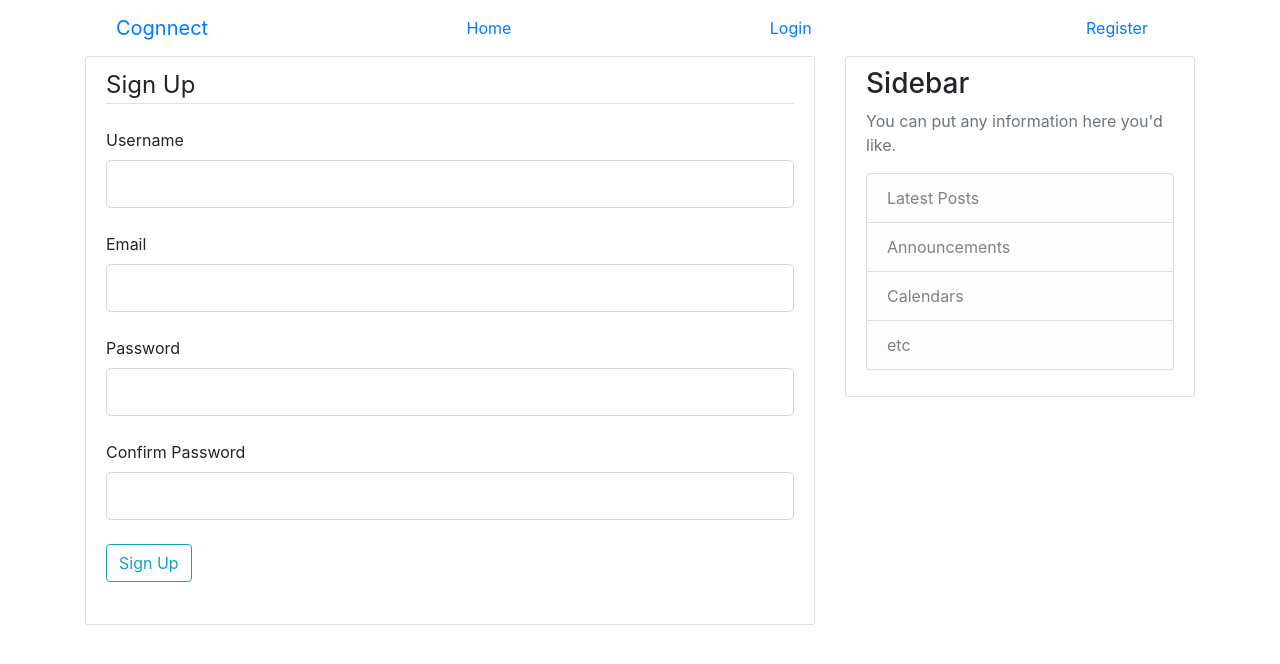
After one commit to tcinfinity/cognnect, a Flask app: template templates/signup2.html in a window 1280 px wide. The commit adds this page. Shown: the top 664 px of the page. Run offline with Flask 2, Linux system fonts and the light colour scheme; the template is opened without the code that fills it: values that come from a table or form of the project are taken from there, others are empty; some libraries are stand-ins or nearby versions.

Commit message:
login/signup

```diff
--- a/app.py
+++ b/app.py
@@ -1,12 +1,11 @@
 import os
-
-from flask import Flask, session, render_template, flash, redirect
-from flask_session import Session
+from flask import Flask, session, render_template, flash, redirect, request, make_response, url_for
 from sqlalchemy import create_engine
 from sqlalchemy.orm import scoped_session, sessionmaker
 
-from forms import SignUpForm
+from forms import SignUpForm, LoginForm
 
+specialChars = ['"',"'"]
 app = Flask(__name__)
 
 # Check for environment variable
@@ -16,30 +15,100 @@ if not os.getenv("DATABASE_URL"):
 # Configure session to use filesystem
 app.config["SESSION_PERMANENT"] = False
 app.config["SESSION_TYPE"] = "filesystem"
-Session(app)
-
+engine = create_engine(os.getenv("DATABASE_URL"))
+db = scoped_session(sessionmaker(bind=engine))
 # 32-bit key
 app.config["SECRET_KEY"] = b'\x9b\xff\xa7p\xdd=p\x1bE\xc8\xd7Q\xb1\xf8\x90\xda\xa6\x89\xd7\xe1\x84\xc8d\xb0\xc8\x17\xc7\xf4\x95\rZc'
 
+is_logged = False
+
 @app.route('/')
+@app.route("/index", methods=['GET','POST'])
 def index():
     return render_template('index.html')
 
 @app.route('/signup', methods=['POST', 'GET'])
 def signup():
+    global is_logged
+    unok = True
+    emok = True
+    if is_logged:
+        return redirect(url_for('index'))
+    usernames = db.execute("SELECT username FROM cognnectuser").fetchall()
+    emails = db.execute("SELECT email FROM cognnectuser").fetchall()
+
     form = SignUpForm()
+    for username in usernames:
+        if form.username.data == username[0]:
+            unok = False
+    for email in emails:
+        if form.email.data == email[0]:
+            emok = False3
 
-    if request.method == 'POST':
-        if form.validate() == False:
-            flash('All fields are required.')
-            return render_template('signup.html', form=form)
-        else:
-            # TODO: check with database for repeats
-            return redirect('index.html', signup_success=True)
-            # TODO: email confirmation?
+    '''Check For Duplicate Username & Email'''
+    if form.validate_on_submit() and unok and emok:
+        print(form.username.data, form.email.data, form.password.data)
+        db.execute("INSERT INTO cognnectuser (username, email, password) VALUES (:un, :em, :pw);",{"un": form.username.data, "em": form.email.data, "pw": form.password.data})
+        db.commit()
+        flash(f'Account created for {form.username.data}!', 'success')
+        return redirect(url_for('index'))
+    elif not unok and emok:
+        flash(f'The username "{form.username.data}" has been taken!', 'danger')
+        return render_template('signup.html', form=form)
+    elif not emok and unok:
+        flash(f'The email "{form.email.data}" has been registered already!', 'danger')
+        return render_template('signup.html', form=form)
+    elif not unok and not emok:
+        flash(f'The username "{form.username.data}" and email "{form.email.data}" have both been taken!', 'danger')
+        return render_template('signup.html', form=form)
+    '''Return Same Website If Fields Do Not Satisfy Requirements'''
+    return render_template('signup.html', form=form)
+    # TODO: email confirmation?
 
-    elif request.method == 'GET':
-        return render_template('signup.html', form=form)
+@app.route("/login", methods=['GET', 'POST'])
+def login():
+    global is_logged
+    global current_user
+    loginok = False
+    form = LoginForm()
+    if form.validate_on_submit():
+        print(form.username.data,form.password.data)
+        '''
+        Check For Special Characters As Part Of Special Characters
+        '''
+        for letter in form.password.data:
+            for character in specialChars:
+                if letter == character:
+                    flash('Login Unsuccessful. Please check username and password for any special characters!', 'danger')
+                    return render_template('login.html', title='Login', form=form)
+        try:
+            for letter in form.username.data:
+                for character in specialChars:
+                    if letter == character:
+                        flash('Login Unsuccessful. Please check username and password for any special characters!', 'danger')
+                        return render_template('login.html', title='Login', form=form)
+        except:
+            print(form.username.data,specialChars)
+        '''
+        Check If Username & Password Are Matching Pairs
+        '''
+
+        userinfo = db.execute("SELECT * FROM cognnectuser WHERE (username = :un);",{"un": form.username.data}).fetchall()
+        ''' userinfo Is A Row Of Data, userinfo[0][3] Is The Password Of User'''
+
+        try:
+            if form.password.data == userinfo[0][2]:
+
+                is_logged = True
+                current_user = form.username.data
+                message = 'You have been logged in, ' + current_user + '!'
+                flash(message, 'success')
+                return redirect(url_for('index'))
+            else:
+                flash('Login Unsuccessful. Please check username and password and make sure that they are correct!', 'danger')
+        except:
+            flash('Login Unsuccessful. Please check username and password and make sure that they are correct!', 'danger')
+    return render_template('login.html', title='Login', form=form)
 
 @app.errorhandler(404)
 def not_found(error):
--- a/forms.py
+++ b/forms.py
@@ -1,29 +1,19 @@
-from flask_wtf import from
-from wtforms import TextField, SelectField, IntegerField, StringField, SubmitField
+from flask_wtf import  FlaskForm
+from wtforms import TextField, SelectField, IntegerField, StringField, SubmitField, BooleanField, PasswordField
 from wtforms import validators, ValidationError
-from wtforms.validators import InputRequired, EqualTo, Email, Length
+from wtforms.validators import InputRequired, EqualTo, Email, Length, DataRequired
 
-class SignUpForm(Form):
-    username = StringField(u'Username', validators=[
-        InputRequired('Please enter a username.'),
-        Length(min=4, max=16, message='Username can only be 4-16 characters long')
-    ])
+class SignUpForm(FlaskForm):
+    username = StringField('Username', validators=[DataRequired(), Length(min=2, max=20)])
+    email = StringField('Email', validators=[DataRequired(), Email()])
+    password = PasswordField('Password', validators=[DataRequired()])
+    confirm_password = PasswordField('Confirm Password', validators=[DataRequired(), EqualTo('password')])
+    submit = SubmitField('Sign Up')
 
-    email = StringField(u'Email', validators=[
-        InputRequired('Please enter your email.'),
-        Email('Please enter a valid email.')
-    ])
+class LoginForm(FlaskForm):
+    username = StringField('Username', validators=[DataRequired(), Length(min=2, max=20)])
+    password = PasswordField('Password', validators=[DataRequired()])
+    remember = BooleanField('Remember Me')
+    submit = SubmitField('Login')
 
-    password = StringField(u'Password', validators=[
-        InputRequired('Please enter a password.'),
-        Length(min=8, message='Password must be at least 8 characters long')
-    ])
-
-    confirm_password = StringField(u'Confirm Password', validators=[
-        InputRequired('Please enter the password again.'),
-        EqualTo('password', message='Passwords must match'),
-    ])
-
-    #age = IntegerField(u'Age', validators=[InputRequired()])
-
-    submit = SubmitField('Sign Up')
+specialChars = ['"',"'"]
--- a/static/styles/main.css
+++ b/static/styles/main.css
@@ -0,0 +1,80 @@
+body {
+  background: #fafafa;
+  color: #333333;
+  margin-top: 5rem;
+}
+
+h1, h2, h3, h4, h5, h6 {
+  color: #444444;
+}
+
+.bg-steel {
+  background-color: #5f788a;
+}
+
+.site-header .navbar-nav .nav-link {
+  color: #cbd5db;
+}
+
+.site-header .navbar-nav .nav-link:hover {
+  color: #ffffff;
+}
+
+.site-header .navbar-nav .nav-link.active {
+  font-weight: 500;
+}
+
+.content-section {
+  background: #ffffff;
+  padding: 10px 20px;
+  border: 1px solid #dddddd;
+  border-radius: 3px;
+  margin-bottom: 20px;
+}
+
+.article-title {
+  color: #444444;
+}
+
+a.article-title:hover {
+  color: #428bca;
+  text-decoration: none;
+}
+
+.article-content {
+  white-space: pre-line;
+}
+
+.article-img {
+  height: 65px;
+  width: 65px;
+  margin-right: 16px;
+}
+
+.article-metadata {
+  padding-bottom: 1px;
+  margin-bottom: 4px;
+  border-bottom: 1px solid #e3e3e3
+}
+
+.article-metadata a:hover {
+  color: #333;
+  text-decoration: none;
+}
+
+.article-svg {
+  width: 25px;
+  height: 25px;
+  vertical-align: middle;
+}
+
+.account-img {
+  height: 125px;
+  width: 125px;
+  margin-right: 20px;
+  margin-bottom: 16px;
+}
+
+.account-heading {
+  font-size: 2.5rem;
+}
--- a/templates/base.html
+++ b/templates/base.html
@@ -4,7 +4,7 @@
     <title>{% block title %}{% endblock %}</title>
 
     <meta charset="UTF-8">
-    <meta name="viewport" content="width=device-width, initial-scale=1.0">
+    <meta name="viewport" content="width=device-width, initial-scale=1, shrink-to-fit=no">
     <meta http-equiv="X-UA-Compatible" content="ie=edge">
 
     <meta name="description" content="Cognnect">
@@ -13,21 +13,39 @@
        content="cognnect">
 
     <link rel="stylesheet" href="{{ url_for('static', filename='styles/main.css') }}">
-    <link rel="stylesheet" href="https://stackpath.bootstrapcdn.com/bootstrap/4.3.1/css/bootstrap.min.css" integrity="sha384-ggOyR0iXCbMQv3Xipma34MD+dH/1fQ784/j6cY/iJTQUOhcWr7x9JvoRxT2MZw1T" crossorigin="anonymous">
+    <link rel="stylesheet" href="https://maxcdn.bootstrapcdn.com/bootstrap/4.0.0/css/bootstrap.min.css" integrity="sha384-Gn5384xqQ1aoWXA+058RXPxPg6fy4IWvTNh0E263XmFcJlSAwiGgFAW/dAiS6JXm" crossorigin="anonymous">
 
 
 </head>
+<main role="main" class="container">
     <body>
-    {% block body %}
 
       {% block nav %}
           {% include "nav.html" %}
       {% endblock nav %}
+      <div class="row">
+        <div class="col-md-8">
+          {% block body %}
 
               {% block content %}
 
               {% endblock content %}
 
           {% endblock body %}
+        </div>
+
+        <div class="col-md-4">
+            <div class="content-section">
+              <h3>Sidebar</h3>
+              <p class='text-muted'>You can put any information here you'd like.
+                <ul class="list-group">
+                  <li class="list-group-item list-group-item-light">Latest Posts</li>
+                  <li class="list-group-item list-group-item-light">Announcements</li>
+                  <li class="list-group-item list-group-item-light">Calendars</li>
+                  <li class="list-group-item list-group-item-light">etc</li>
+                </ul>
+              </p>
+            </div>
+          </div>
     </body>
 </html>
--- a/templates/index.html
+++ b/templates/index.html
@@ -1,4 +1,2 @@
 {% extends "base.html" %}
 {% block title %}Cognnect - Home{% endblock %}
-
-{% block body %}
--- a/templates/nav.html
+++ b/templates/nav.html
@@ -1,13 +1,14 @@
 <nav class="navbar navbar-inverse">
     <div class="container-fluid">
       <div class="navbar-header">
-        <a class="navbar-brand" href="#">WebSiteName</a>
+        <a class="navbar-brand" href="/">Cognnect</a>
       </div>
-      <ul class="nav navbar-nav">
-        <li class="active"><a href="{{ url_for('index') }}">Home</a></li>
-        <li><a href="#">Page 1</a></li>
-        <li><a href="#">Page 2</a></li>
-        <li><a href="#">Page 3</a></li>
-      </ul>
+        <a href="{{ url_for('index') }}">Home</a>
+        {% if is_logged %}
+            <a class="nav-item nav-link" href="{{ url_for('logout') }}">Logout</a>
+        {% else %}
+            <a class="nav-item nav-link" href="{{ url_for('login') }}">Login</a>
+            <a class="nav-item nav-link" href="{{ url_for('signup') }}">Register</a>
+        {% endif %}
     </div>
 </nav>
--- /dev/null
+++ b/templates/signup2.html
@@ -0,0 +1,65 @@
+{% extends "base.html" %}
+{% block title %}Cognnect - Sign Up{% endblock %}
+
+{% block content %}
+    <!--validation errors-->
+
+    {% for message in form.username.errors %}
+        <div>{{ message }}</div>
+    {% endfor %}
+
+    {% for message in form.email.errors %}
+        <div>{{ message }}</div>
+    {% endfor %}
+
+    {% for message in form.password.errors %}
+        <div>{{ message }}</div>
+    {% endfor %}
+
+    {% for message in form.confirm_password.errors %}
+        <div>{{ message }}</div>
+    {% endfor %}
+    <div class="content-section">
+      <form action="/" method=post>
+          <fieldset class="form-group">
+              <legend class="border-bottom mb-4">Sign Up</legend>
+              <!--prevent csrf-->
+              {{ form.hidden_tag() }}
+
+              {% for field in form %}
+                  {% for error in field.errors %}
+                      <div class="invalid-feedback">{{ error }}</div>
+                  {% endfor %}
+              {% endfor %}
+
+              <div class="form-group">
+                  <div class="su-un">
+                      {{ form.username.label(class="form-control-label") }}<br>
+                      {{ form.username(class="form-control form-control-lg") }}<br>
+                  </div>
+
+                  <div class="su-email">
+                      {{ form.email.label(class="form-control-label") }}<br>
+                      {{ form.email(class="form-control form-control-lg") }}<br>
+                  </div>
+
+                  <div class="su-pw">
+                      {{ form.password.label(class="form-control-label") }}<br>
+                      {{ form.password(class="form-control form-control-lg") }}<br>
+                  </div>
+
+                  <div class="su-cf-pw">
+                      {{ form.confirm_password.label(class="form-control-label") }}<br>
+                      {{ form.confirm_password(class="form-control form-control-lg") }}<br>
+                  </div>
+
+                  <div class="su-submit">
+                      {{ form.submit(class="btn btn-outline-info") }}
+                  </div>
+              </div>
+
+          </fieldset>
+      </form>
+    </div>
+
+{% endblock %}
```
Also changed, not shown: templates/login.html (added, +52 -0 lines), templates/login2.html (added, +66 -0 lines), templates/signup.html (+65 -63 lines), 2 other files. Lines whose indentation alone changed are shown as unchanged.
